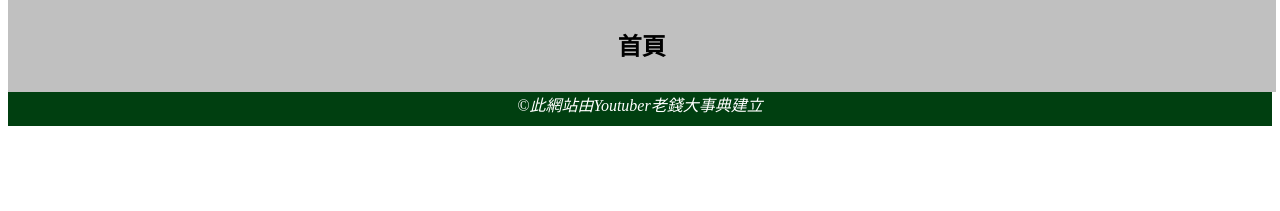
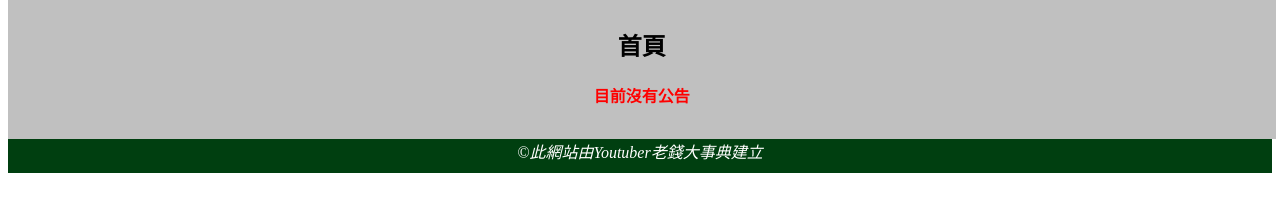
Before and after one commit to acoolg/csb-loymif, a website: page index.html in a window 1280 px wide. Shown: the part 295-506 px from the top of the page. Drawn offline with Linux system fonts and the light colour scheme.

Commit message:
Deployment from Codesandbox.

```diff
--- a/index.html
+++ b/index.html
@@ -27,7 +27,9 @@
     </anv>
     <div class="title">
         <h2>首頁</h2>
+        <h4 style="color:red">目前沒有公告</h4>
     </div>
+
     <footer>
       <em>©此網站由Youtuber老錢大事典建立</em>
     </footer>
```
Also changed, not shown: 標題2.png.
